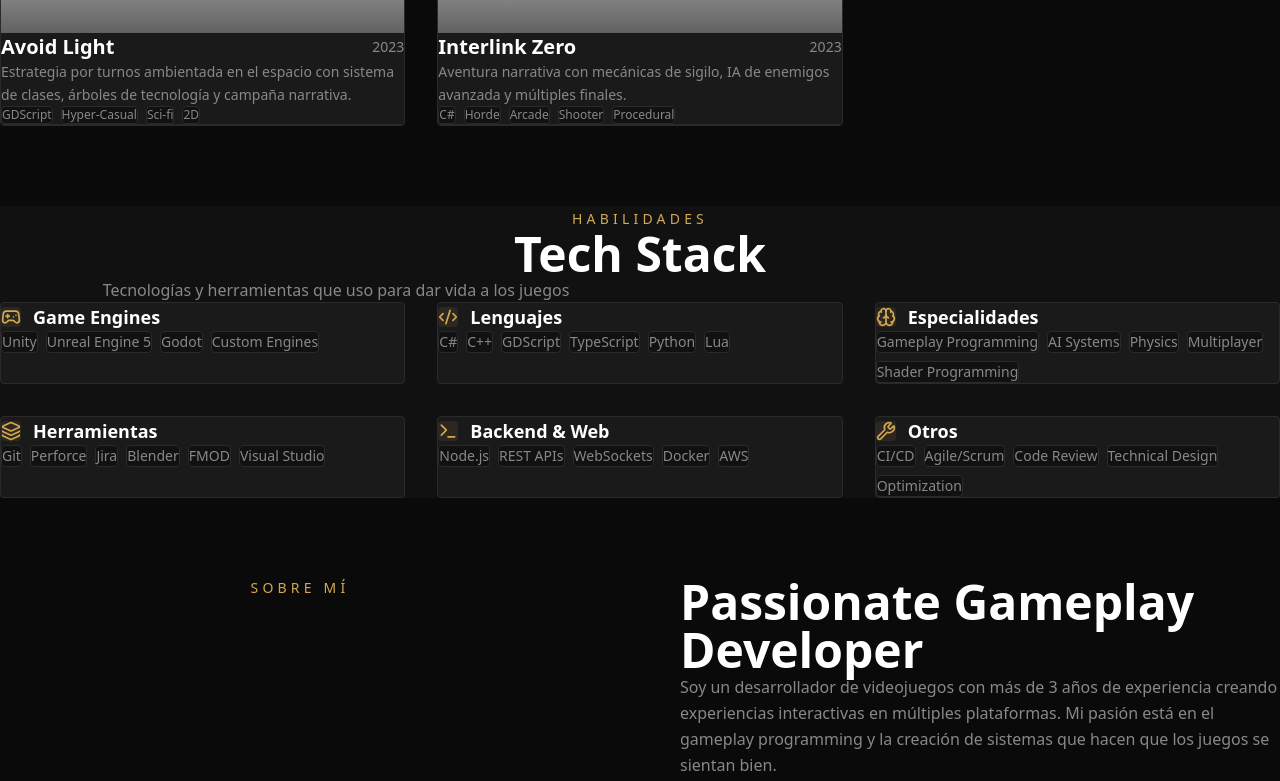
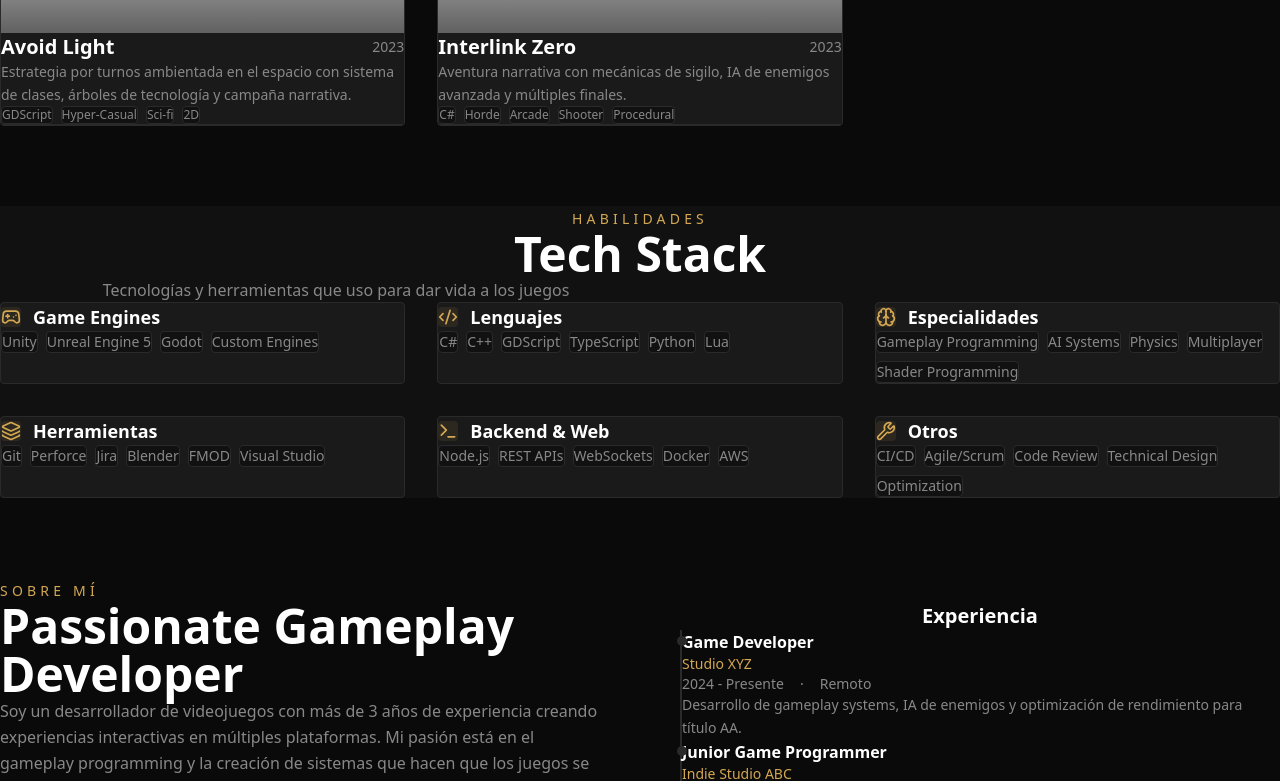
Before and after one commit to danosukoy/PaginaPorfolio, a React (Vite) app: page / in a window 1280 px wide. Shown: the part 1547-2328 px from the top of the page. Built offline with nearby package versions, Linux system fonts and the light colour scheme.

Commit message:
Update About.tsx

```diff
--- a/src/components/About.tsx
+++ b/src/components/About.tsx
@@ -34,11 +34,10 @@ export default function About() {
   return (
     <section id="about" className="py-40 px-8 lg:px-16 w-full">
       <div className="w-full mx-auto">
+        <span className="text-gold text-sm uppercase tracking-[0.3em] text-center">
+          Sobre mí
+        </span>
         <div className="grid grid-cols-1 lg:grid-cols-2 gap-20 items-start">
-          <span className="text-gold text-sm uppercase tracking-[0.3em] text-center">
-            Sobre mí
-          </span>
-
           <div
             id="about-bio"
             data-animate
@@ -48,7 +47,7 @@ export default function About() {
                 : "opacity-0 translate-y-8"
             }`}
           >
-            <h2 className="text-4xl md:text-5xl font-bold text-white mt-8 mb-8">
+            <h2 className="text-4xl md:text-5xl font-bold text-white mt-4 mb-16">
               Passionate Gameplay Developer
             </h2>
             <div className="space-y-6 text-text-muted leading-relaxed">
```
